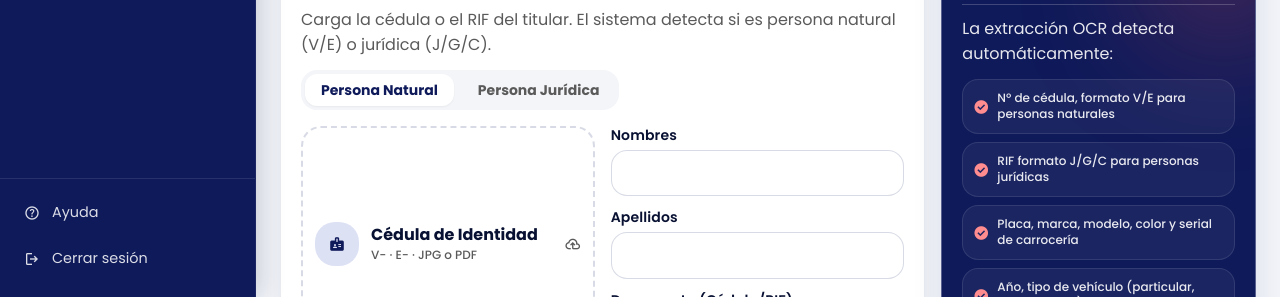
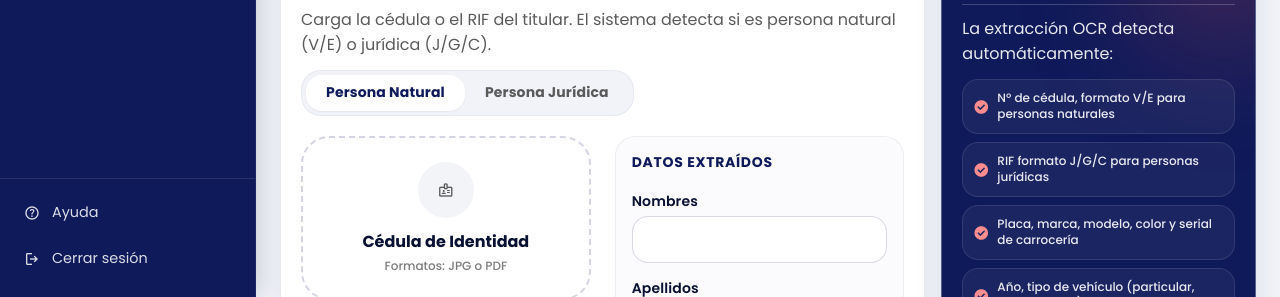
Before and after one commit to jsotoexelixitech/auto-casco, a React (Vite) app: page /inspecciones/nueva in a window 1280 px wide. Shown: the part 503-800 px from the top of the page. Built offline with nearby package versions, Linux system fonts and the light colour scheme; no server answers.

Commit message:
feat: premium redesign of Step1Documents UI

```diff
--- a/src/pages/inspection/Step1Documents.jsx
+++ b/src/pages/inspection/Step1Documents.jsx
@@ -87,27 +87,39 @@ export default function Step1Documents({ state }) {
             Carga la cédula o el RIF del titular. El sistema detecta si es persona
             natural (V/E) o jurídica (J/G/C).
           </p>
-          <div className="flex items-center gap-2 mb-4 bg-surface-container/50 p-1 rounded-lg w-max">
+          {/* Segmented Control Moderno */}
+          <div className="flex p-1 bg-surface-container/60 rounded-xl w-max mb-5 border border-outline-variant/30">
             <button
               onClick={() => setTipoPersona('natural')}
-              className={clsx('px-4 py-1.5 rounded-md text-sm font-bold transition-all', tipoPersona === 'natural' ? 'bg-white shadow-sm text-primary' : 'text-on-surface-variant hover:bg-white/50')}
+              className={clsx(
+                'relative px-5 py-2 rounded-lg text-label-md font-bold transition-all duration-300',
+                tipoPersona === 'natural'
+                  ? 'text-primary shadow-sm bg-white'
+                  : 'text-on-surface-variant hover:text-on-surface'
+              )}
             >
               Persona Natural
             </button>
             <button
               onClick={() => setTipoPersona('juridica')}
-              className={clsx('px-4 py-1.5 rounded-md text-sm font-bold transition-all', tipoPersona === 'juridica' ? 'bg-white shadow-sm text-primary' : 'text-on-surface-variant hover:bg-white/50')}
+              className={clsx(
+                'relative px-5 py-2 rounded-lg text-label-md font-bold transition-all duration-300',
+                tipoPersona === 'juridica'
+                  ? 'text-primary shadow-sm bg-white'
+                  : 'text-on-surface-variant hover:text-on-surface'
+              )}
             >
               Persona Jurídica
             </button>
           </div>
 
-          <div className="grid grid-cols-1 sm:grid-cols-2 gap-4">
+          <div className="grid grid-cols-1 lg:grid-cols-2 gap-6">
+            <div className="flex flex-col">
               {tipoPersona === 'natural' ? (
                 <UploadCard
                   icon="badge"
                   title="Cédula de Identidad"
-                subtitle="V- · E- · JPG o PDF"
+                  subtitle="Formatos: JPG o PDF"
                   done={!!docs.cedula}
                   loading={scanning === 'cedula'}
                   onFile={(e) => handleFileSelect('cedula', e)}
@@ -117,16 +129,20 @@ export default function Step1Documents({ state }) {
                 <UploadCard
                   icon="domain"
                   title="Registro de Información Fiscal"
-                subtitle="J · G · C · JPG o PDF"
+                  subtitle="Formatos: JPG o PDF"
                   done={!!docs.rif}
                   loading={scanning === 'rif'}
                   onFile={(e) => handleFileSelect('rif', e)}
                   extractedLabel={tomador?.documento && !isPersonaNatural ? tomador.documento : null}
                 />
               )}
+            </div>
 
-            {/* Formulario rápido al lado de la carga del doc */}
-            <div className="flex flex-col gap-3 justify-center">
+            {/* Formulario a la derecha de la carga */}
+            <div className="flex flex-col justify-center gap-4 bg-surface-container/20 p-4 rounded-xl border border-outline-variant/30">
+              <h4 className="text-label-md text-primary font-bold uppercase tracking-wider text-[11px] mb-1">
+                Datos extraídos
+              </h4>
               {tipoPersona === 'natural' ? (
                 <>
                   <FormField label="Nombres" value={tomador.nombres} onChange={(v) => setTomador({ ...tomador, nombres: v })} />
@@ -189,9 +205,10 @@ export default function Step1Documents({ state }) {
             </div>
           )}
 
-          <div className="mt-4 pt-4 border-t border-outline-variant/50">
-            <label className="flex items-center gap-3 cursor-pointer group w-max">
-              <div className="relative flex items-center justify-center">
+          <div className="mt-5 pt-5 border-t border-outline-variant/30">
+            <label className="flex items-center gap-4 cursor-pointer group w-max p-2 rounded-xl hover:bg-surface-container/40 transition-colors">
+              {/* iOS style toggle */}
+              <div className="relative flex items-center">
                 <input
                   type="checkbox"
                   className="peer sr-only"
@@ -202,28 +219,30 @@ export default function Step1Documents({ state }) {
                     if (!is0km) setDocs({ ...docs, certificadoOrigen: null })
                   }}
                 />
-                <div className="w-6 h-6 rounded border-2 border-outline-variant peer-checked:bg-primary peer-checked:border-primary transition-all flex items-center justify-center">
-                  <Icon name="check" className="text-white text-[18px] opacity-0 peer-checked:opacity-100 transition-opacity" />
+                <div className="w-11 h-6 bg-surface-variant rounded-full peer peer-checked:bg-primary transition-colors duration-300"></div>
+                <div className="absolute left-[2px] top-[2px] w-5 h-5 bg-white rounded-full transition-transform duration-300 peer-checked:translate-x-5 shadow-sm"></div>
               </div>
-              </div>
-              <span className="font-bold text-on-surface group-hover:text-primary transition-colors">
+              <div>
+                <span className="font-bold text-on-surface text-label-lg group-hover:text-primary transition-colors">
                   Mi vehículo es 0km (Nuevo)
                 </span>
+                <p className="text-caption text-on-surface-variant mt-0.5">Habilita esta opción si el auto sale de agencia</p>
+              </div>
             </label>
           </div>
 
           {vehiculo?.is0km && (
-            <div className="mt-4 p-4 border-2 border-accent-300/30 bg-accent-50/20 rounded-xl animate-fade-in flex flex-col sm:flex-row gap-4 items-center">
+            <div className="mt-4 p-5 border-2 border-primary/20 bg-primary/5 rounded-2xl animate-fade-in flex flex-col md:flex-row gap-6 items-center">
               <div className="flex-1">
-                <div className="flex items-center gap-2 mb-1">
-                  <Icon name="workspace_premium" className="text-accent-500 text-[20px]" filled />
-                  <h4 className="font-bold text-on-surface">Certificado de Origen</h4>
+                <div className="w-10 h-10 rounded-full bg-primary/10 flex items-center justify-center mb-3">
+                  <Icon name="workspace_premium" className="text-primary text-[22px]" filled />
                 </div>
-                <p className="text-sm text-on-surface-variant">
-                  Requisito obligatorio para asegurar vehículos 0km.
+                <h4 className="font-bold text-on-surface text-headline-sm mb-1">Certificado de Origen</h4>
+                <p className="text-body-md text-on-surface-variant">
+                  Para asegurar un vehículo 0km requerimos la carga del certificado de origen emitido por el concesionario.
                 </p>
               </div>
-              <div className="w-full sm:w-64">
+              <div className="w-full md:w-72">
                 <UploadCard
                   icon="verified"
                   title="Subir Certificado"
@@ -296,49 +315,47 @@ export default function Step1Documents({ state }) {
 function UploadCard({ icon, title, subtitle, done, loading, onFile, extractedLabel }) {
   return (
     <label
-      className={`relative overflow-hidden rounded-xl border-2 border-dashed p-3 transition-all text-left flex items-center gap-3 cursor-pointer active:scale-[0.99] ${
+      className={clsx(
+        'relative overflow-hidden rounded-2xl border-2 transition-all text-left flex flex-col items-center justify-center gap-3 p-6 cursor-pointer active:scale-[0.98] min-h-[160px] group',
         done
-          ? 'border-success bg-success-container/30'
+          ? 'border-success bg-success-container/10 hover:bg-success-container/20'
           : loading
-          ? 'border-primary bg-primary-fixed/40 cursor-wait'
-          : 'border-outline-variant/70 hover:border-primary hover:bg-primary-fixed/20'
-      }`}
+          ? 'border-primary/50 bg-primary/5'
+          : 'border-dashed border-outline-variant/80 hover:border-primary/50 hover:bg-surface-container/50 hover:shadow-sm'
+      )}
     >
-      <input
-        type="file"
-        className="hidden"
-        accept="image/jpeg,image/png,image/webp,application/pdf"
-        onChange={onFile}
-        disabled={loading}
-      />
-      {loading && (
-        <div className="absolute inset-x-0 bottom-0 h-1 bg-primary/20 overflow-hidden">
-          <div className="h-full w-1/2 bg-gradient-accent animate-shimmer rounded-r-full" />
-        </div>
+      <input type="file" className="sr-only" accept="image/*,application/pdf" onChange={onFile} disabled={loading} />
+
+      <div
+        className={clsx(
+          'w-14 h-14 rounded-full flex items-center justify-center shrink-0 transition-all duration-300',
+          done
+            ? 'bg-success text-white shadow-md scale-110'
+            : loading
+            ? 'bg-primary/20 text-primary'
+            : 'bg-surface-variant/50 text-on-surface-variant group-hover:bg-primary/10 group-hover:text-primary'
         )}
-      <div
-        className={`w-11 h-11 rounded-xl flex items-center justify-center shrink-0 ${
-          done ? 'bg-success text-on-success' : 'bg-primary-fixed text-primary'
-        }`}
       >
         <Icon
-          name={done ? 'task_alt' : loading ? 'progress_activity' : icon}
-          className={loading ? 'animate-spin' : ''}
-          filled
+          name={done ? 'check' : loading ? 'hourglass_empty' : icon}
+          className={clsx('text-[28px]', loading && 'animate-spin-slow')}
         />
       </div>
-      <div className="flex-1 min-w-0">
-        <p className="font-bold text-on-surface truncate">{title}</p>
-        <p className="text-caption text-on-surface-variant truncate">
-          {loading ? 'Procesando con OCR…' : extractedLabel || subtitle}
+
+      <div className="text-center w-full">
+        <p className={clsx('text-label-lg font-bold truncate transition-colors mb-1', done ? 'text-success' : 'text-on-surface')}>
+          {done ? 'Documento cargado' : title}
+        </p>
+        <p className={clsx('text-caption px-2 truncate', done ? 'text-success/80' : 'text-on-surface-variant/80')}>
+          {loading ? 'Analizando con IA...' : extractedLabel || subtitle}
         </p>
       </div>
-      {!loading && (
-        <Icon
-          name={done ? 'check_circle' : 'cloud_upload'}
-          className={done ? 'text-success' : 'text-on-surface-variant'}
-          filled={done}
-        />
+
+      {/* Decorative upload icon when idle */}
+      {!done && !loading && (
+        <div className="absolute top-3 right-3 w-8 h-8 rounded-full bg-surface-container flex items-center justify-center opacity-0 group-hover:opacity-100 transition-opacity">
+          <Icon name="file_upload" className="text-primary text-[16px]" />
+        </div>
       )}
     </label>
   )
```
Lines whose indentation alone changed are shown as unchanged.
